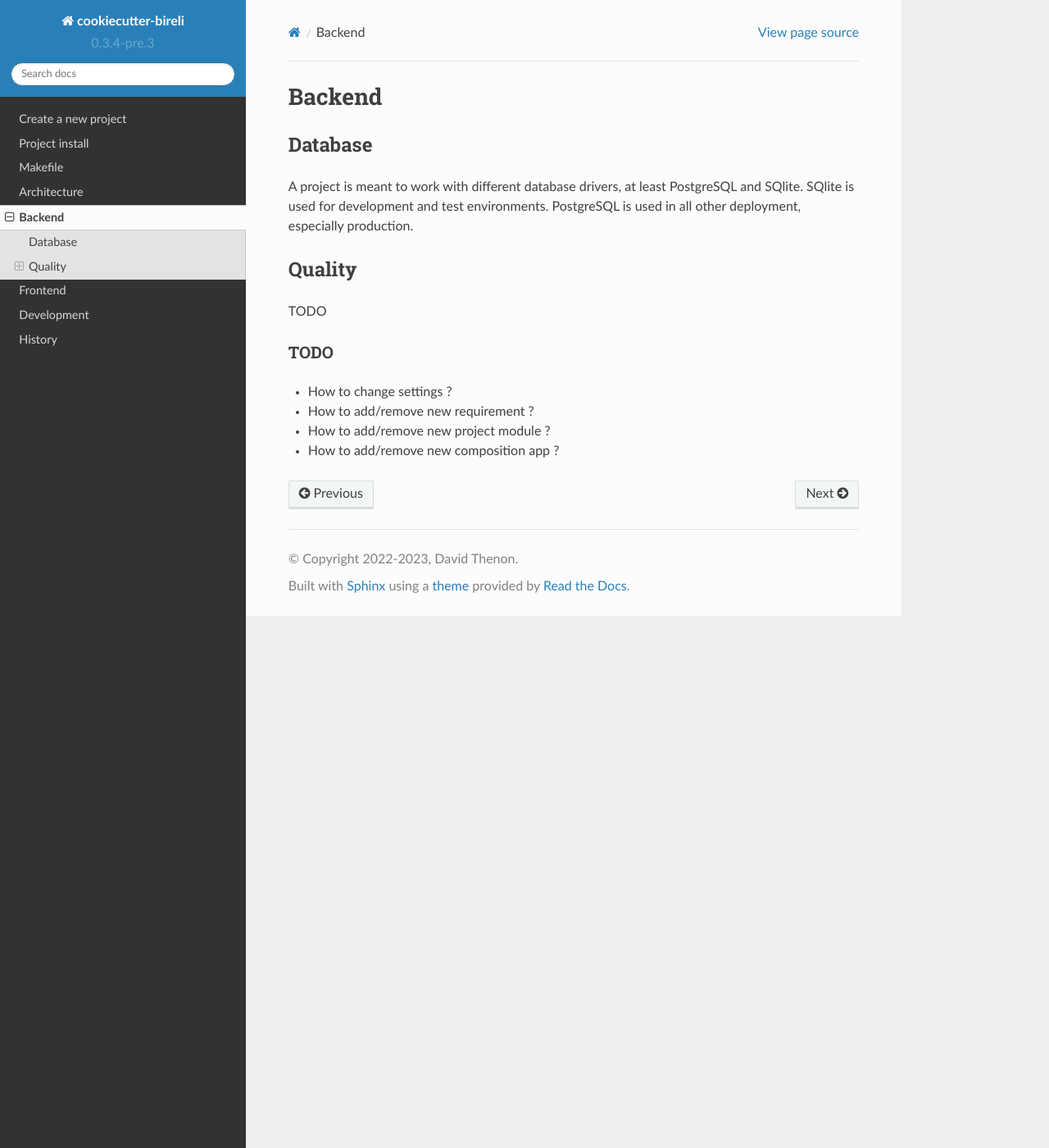
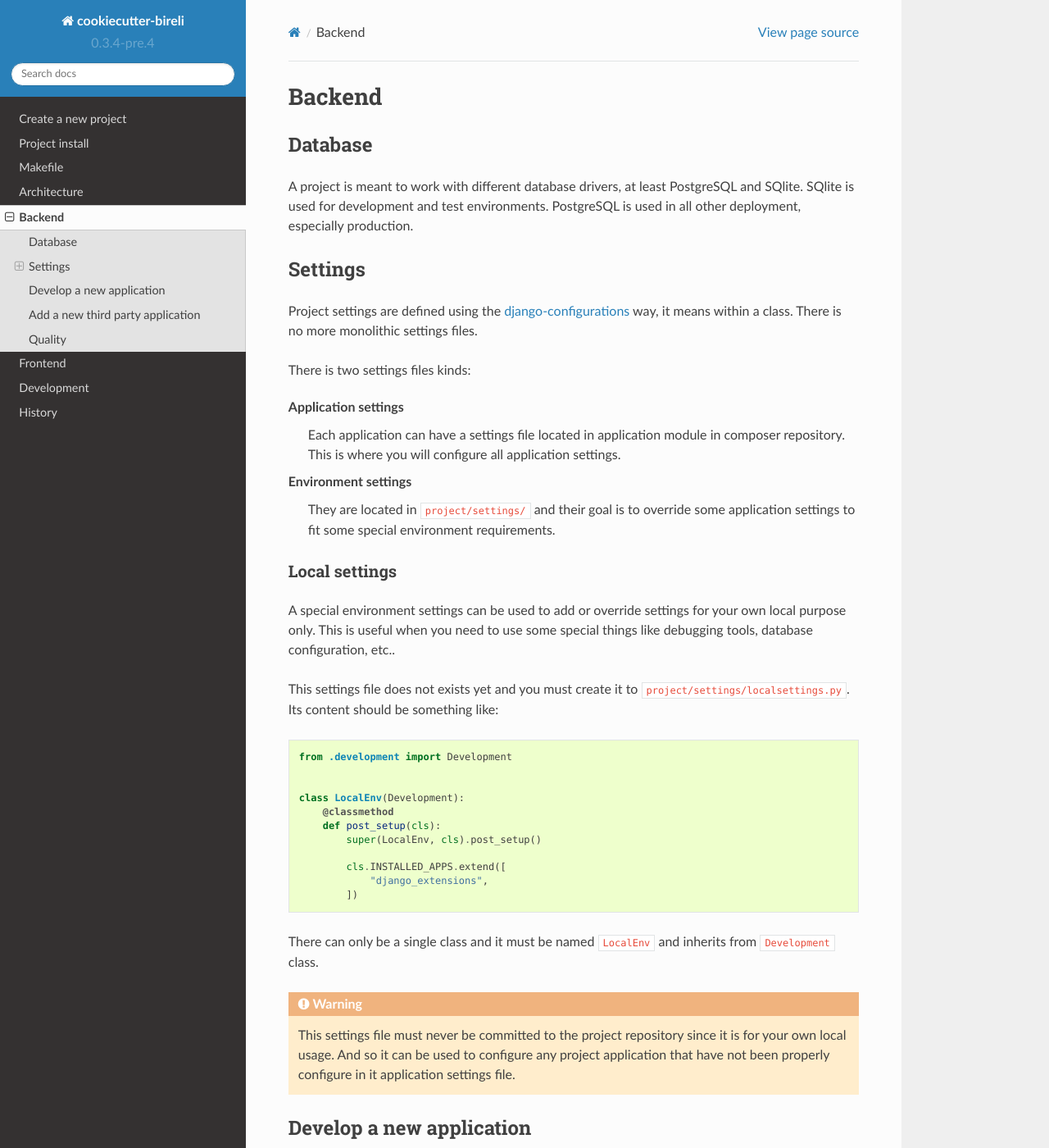
Before and after one commit to sveetch/cookiecutter-bireli, a Sphinx documentation site: the page built from docs/project-backend.rst, in a window 1280 px wide and 1400 px high. Shown: the whole window at 82% size. Built offline with Sphinx 7.4.7 and the Read the Docs theme 2.0.0, drawn with Linux system fonts in a browser that asks for light colours; some of the changed text lies outside the part shown.

```diff
--- a/cookiecutter.json
+++ b/cookiecutter.json
@@ -6,7 +6,7 @@
 
     "__version": "{% if cookiecutter.versioning == 'natural' %}0.1.0{% else %}{% now 'local', '%y.%W.0' %}{% endif %}",
 
-    "_bireli_version": "0.3.4-pre.3",
+    "_bireli_version": "0.3.4-pre.4",
     "_python_version": ">=3.8",
     "_django_version": ">=4.0,<4.1",
     "_project_composer_version": ">=0.7.0,<0.8.0",
--- a/docs/history.rst
+++ b/docs/history.rst
@@ -11,6 +11,7 @@ Version 0.3.4 - Unreleased
   the project version. Instead it uses ``tomli`` to parse the project TOML file;
 * Added ``migrations`` task to create all pending migrations from project applications;
 * Added a common ``pagination.html`` template;
+* Continued to improve documentation;
 
 
 Version 0.3.3 - 2023/02/06
--- a/docs/project-backend.rst
+++ b/docs/project-backend.rst
@@ -1,6 +1,7 @@
 .. _virtualenv: http://www.virtualenv.org/
 .. _pip: http://www.pip-installer.org
 .. _Project composer: https://project-composer.readthedocs.io/en/latest/
+.. _django-configurations: https://django-configurations.readthedocs.io/en/stable/
 
 .. _intro_project_backend:
 
@@ -15,15 +16,75 @@ A project is meant to work with different database drivers, at least PostgreSQL
 SQlite. SQlite is used for development and test environments. PostgreSQL is used in
 all other deployment, especially production.
 
+Settings
+--------
+
+Project settings are defined using the `django-configurations`_ way, it means within
+a class. There is no more monolithic settings files.
+
+There is two settings files kinds:
+
+Application settings
+    Each application can have a settings file located in application module in composer
+    repository. This is where you will configure all application settings.
+
+Environment settings
+    They are located in ``project/settings/`` and their goal is to override some
+    application settings to fit some special environment requirements.
+
+Local settings
+..............
+
+A special environment settings can be used to add or override settings for your own
+local purpose only. This is useful when you need to use some special things like
+debugging tools, database configuration, etc..
+
+This settings file does not exists yet and you must create it to
+``project/settings/localsettings.py``. Its content should be something like: ::
+
+    from .development import Development
+
+
+    class LocalEnv(Development):
+        @classmethod
+        def post_setup(cls):
+            super(LocalEnv, cls).post_setup()
+
+            cls.INSTALLED_APPS.extend([
+                "django_extensions",
+            ])
+
+There can only be a single class and it must be named ``LocalEnv`` and inherits from
+``Development`` class.
+
+.. Warning::
+   This settings file must never be committed to the project repository since it is
+   for your own local usage. And so it can be used to configure any project application
+   that have not been properly configure in it application settings file.
+
+
+Develop a new application
+-------------------------
+
+Use application template `cookiecutter-bireli-newapp <https://github.com/sveetch/cookiecutter-bireli-newapp>`_
+that will create everything to start a new application.
+
+
+Add a new third party application
+---------------------------------
+
+If it's to add a new package for an already enabled application, just put it in
+application requirement file and configure it in its settings file. For example, a CMS
+plugin should live in the CMS application.
+
+Sometime a third party application may be shared by many applications, in this case
+it will need its own composer application module. You may copy other application module
+and edit it or use the application template `cookiecutter-bireli-newapp <https://github.com/sveetch/cookiecutter-bireli-newapp>`_
+and just copy the composer application folder.
+
 Quality
 -------
 
-TODO
-
-TODO
-****
-
-* How to change settings ?
-* How to add/remove new requirement ?
-* How to add/remove new project module ?
-* How to add/remove new composition app ?
+* Pytest
+* Flake
+* ...
--- a/docs/project-creation.rst
+++ b/docs/project-creation.rst
@@ -13,7 +13,7 @@ Create a new project
 
 To create a new project you just need to install `Cookiecutter`_ version >=2.1.0.
 
-You may then use it with this template repository URL: ::
+You may then use it from its repository URL: ::
 
     cookiecutter https://github.com/sveetch/cookiecutter-bireli.git
 
--- a/docs/project-frontend.rst
+++ b/docs/project-frontend.rst
@@ -13,8 +13,8 @@ Frontend
 Asset management
 ----------------
 
-Frontend assets are managed with `Webpack`_ and Django is
-aware of them through `django-webpack-loader`_ so it can load them from templates.
+Frontend assets are managed with `Webpack`_ and Django is aware of them through
+`django-webpack-loader`_ so you can load them from templates.
 
 
 Webdesign integration
@@ -23,7 +23,7 @@ Webdesign integration
 Layout stylesheets (CSS) are built from `Sass`_ sources.
 
 It is not allowed to use inline styles in templates and no *scoped* style from
-Javascript interfaces. The only source of truth for layout stylesheets is the Sass
+Javascript interfaces. The only source of truth for layout stylesheets are the Sass
 sources.
 
 The build from Sass to CSS is performed from the frontend stack with `node-sass`_. We
--- a/docs/project-install.rst
+++ b/docs/project-install.rst
@@ -19,7 +19,7 @@ System requirements
 *******************
 
 A project will requires `Python`, `pip`_, `virtualenv`_, *GNU make* and a recent
-*Node.js* already install and some system packages for installing and running.
+*Node.js* already installed and some system packages for installing and running.
 
 Lists below are the required basic development system packages and some other optional
 ones.
```
Also changed, not shown: other parts of docs/project-install.rst (+1 -1 lines), docs/project-architecture.rst (+3 -4 lines), 3 other files.
